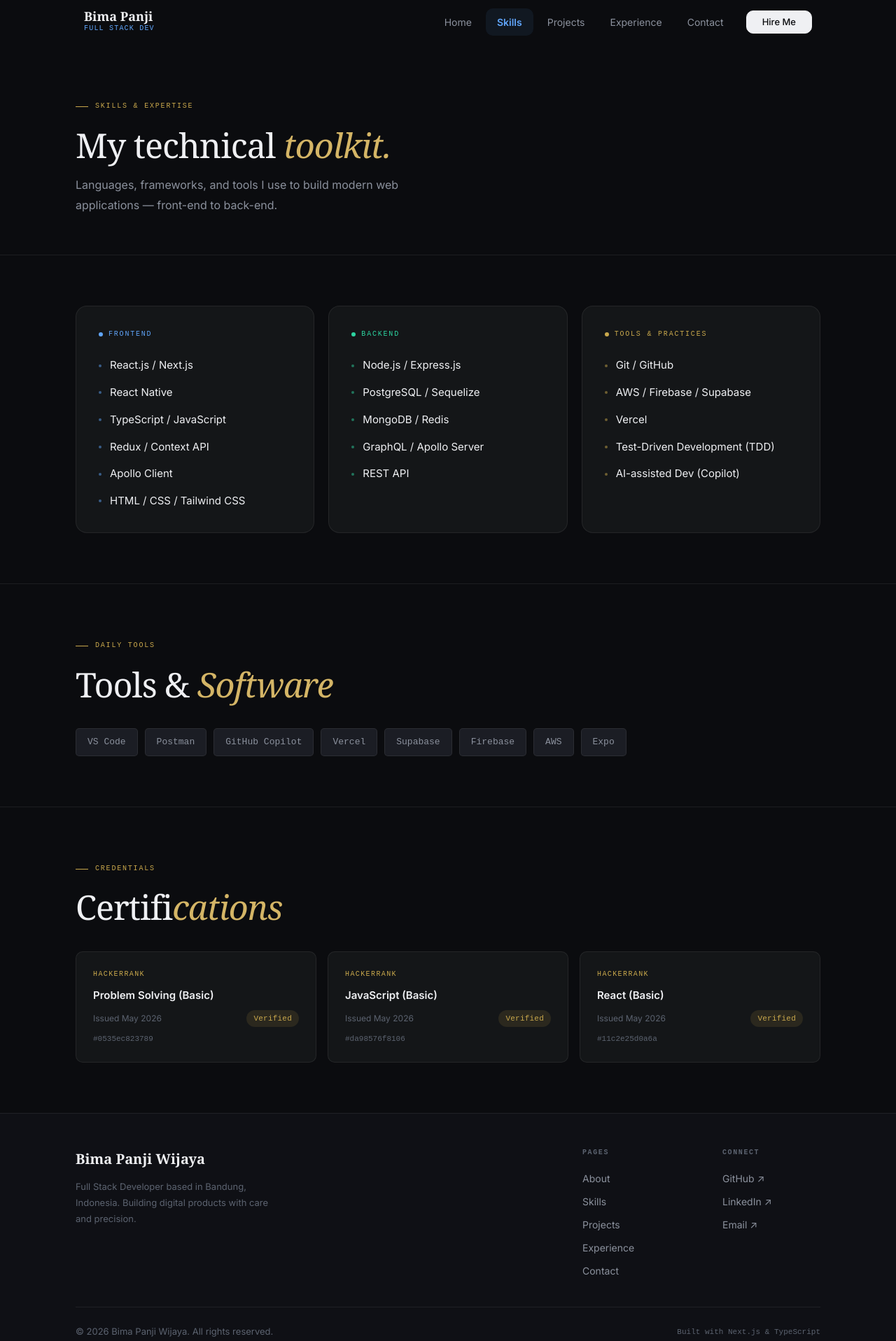
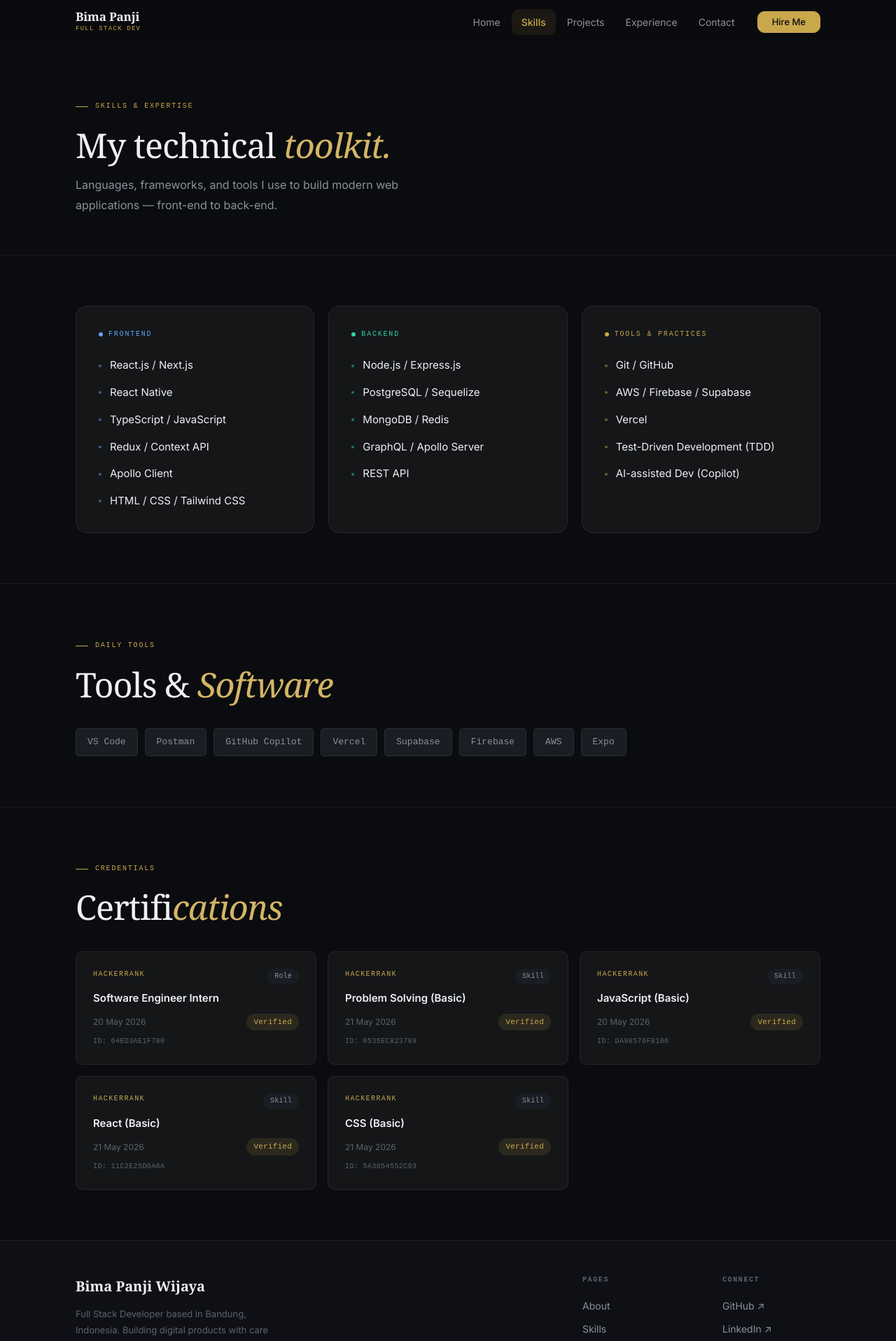
Before and after one commit to BimaPanjiWijaya/Profile, a Next.js app in the folder client/: page /skills in a window 1280 px wide. Shown: the top 1917 px of the page at 70% size. Built offline with nearby package versions, Linux system fonts and the light colour scheme.

Commit message:
Grockcicle

```diff
--- a/client/app/globals.css
+++ b/client/app/globals.css
@@ -251,6 +251,43 @@ img, svg {
 ::-webkit-scrollbar-track { background: var(--bg); }
 ::-webkit-scrollbar-thumb { background: var(--surface2); border-radius: 3px; }
 
+/* ─── NAVBAR ─── */
+.nav-link {
+  padding: 7px 14px;
+  border-radius: var(--radius-md);
+  font-size: 14px;
+  color: var(--muted2);
+  transition: color var(--transition), background var(--transition);
+  white-space: nowrap;
+}
+.nav-link:hover {
+  color: var(--text);
+  background: rgba(255, 255, 255, 0.05);
+}
+.nav-link.active {
+  color: var(--gold);
+  background: rgba(201, 168, 76, 0.09);
+  font-weight: 500;
+}
+
+.mobile-nav-link {
+  display: block;
+  padding: 12px 16px;
+  border-radius: var(--radius-md);
+  font-size: 15px;
+  color: var(--muted2);
+  transition: color var(--transition), background var(--transition);
+}
+.mobile-nav-link:hover {
+  color: var(--text);
+  background: rgba(255, 255, 255, 0.05);
+}
+.mobile-nav-link.active {
+  color: var(--gold);
+  background: rgba(201, 168, 76, 0.09);
+  font-weight: 500;
+}
+
 /* ─── HOVER UTILITIES (replaces inline onMouseEnter/Leave handlers) ─── */
 .h-border { transition: border-color var(--transition); }
 .h-border:hover { border-color: var(--border2); }
@@ -273,6 +310,10 @@ img, svg {
   display: none !important;
 }
 
+.desktop-nav {
+  display: flex;
+}
+
 @media (max-width: 900px) {
   .container {
     padding: 0 20px;
@@ -280,4 +321,7 @@ img, svg {
   .mobile-burger {
     display: flex !important;
   }
+  .desktop-nav {
+    display: none !important;
+  }
 }
--- a/client/app/projects/page.tsx
+++ b/client/app/projects/page.tsx
@@ -20,8 +20,8 @@ const projects = [
       "React Infinite Scroll",
       "Vercel",
     ],
-    github: "#",
-    live: "#",
+    github: "https://github.com/BimaPanjiWijaya/Grockcicle",
+    live: "https://grockcicle.vercel.app/",
   },
   {
     num: "02",
--- a/client/app/skills/page.tsx
+++ b/client/app/skills/page.tsx
@@ -51,21 +51,38 @@ const tools = [
 const certifications = [
   {
     issuer: "HackerRank",
+    name: "Software Engineer Intern",
+    date: "20 May 2026",
+    code: "64ED3AE1F780",
+    type: "Role Certification",
+  },
+  {
+    issuer: "HackerRank",
     name: "Problem Solving (Basic)",
-    date: "May 2026",
-    code: "0535ec823789",
+    date: "21 May 2026",
+    code: "0535EC823789",
+    type: "Skill Certification",
   },
   {
     issuer: "HackerRank",
     name: "JavaScript (Basic)",
-    date: "May 2026",
-    code: "da98576f8106",
+    date: "20 May 2026",
+    code: "DA98576F8106",
+    type: "Skill Certification",
   },
   {
     issuer: "HackerRank",
     name: "React (Basic)",
-    date: "May 2026",
-    code: "11c2e25d0a6a",
+    date: "21 May 2026",
+    code: "11C2E25D0A6A",
+    type: "Skill Certification",
+  },
+  {
+    issuer: "HackerRank",
+    name: "CSS (Basic)",
+    date: "21 May 2026",
+    code: "5A3854552C93",
+    type: "Skill Certification",
   },
 ];
 
@@ -202,7 +219,7 @@ export default function SkillsPage() {
           <div
             style={{
               display: "grid",
-              gridTemplateColumns: "repeat(3, 1fr)",
+              gridTemplateColumns: "repeat(auto-fill, minmax(280px, 1fr))",
               gap: "16px",
             }}
           >
@@ -217,6 +234,14 @@ export default function SkillsPage() {
                   padding: "24px",
                 }}
               >
+                <div
+                  style={{
+                    display: "flex",
+                    justifyContent: "space-between",
+                    alignItems: "flex-start",
+                    marginBottom: "10px",
+                  }}
+                >
                   <p
                     style={{
                       fontFamily: "var(--mono)",
@@ -224,17 +249,21 @@ export default function SkillsPage() {
                       letterSpacing: "0.14em",
                       textTransform: "uppercase",
                       color: "var(--gold)",
-                    marginBottom: "10px",
                     }}
                   >
                     {c.issuer}
                   </p>
+                  <span className="badge badge-gray" style={{ fontSize: "10px" }}>
+                    {c.type === "Role Certification" ? "Role" : "Skill"}
+                  </span>
+                </div>
                 <p
                   style={{
                     fontSize: "15px",
                     fontWeight: 600,
                     color: "var(--text)",
-                    marginBottom: "8px",
+                    marginBottom: "12px",
+                    lineHeight: 1.3,
                   }}
                 >
                   {c.name}
@@ -244,22 +273,23 @@ export default function SkillsPage() {
                     display: "flex",
                     justifyContent: "space-between",
                     alignItems: "center",
+                    marginBottom: "8px",
                   }}
                 >
                   <span style={{ fontSize: "12px", color: "var(--muted)" }}>
-                    Issued {c.date}
+                    {c.date}
                   </span>
                   <span className="badge badge-gold">Verified</span>
                 </div>
                 <p
                   style={{
                     fontFamily: "var(--mono)",
-                    fontSize: "11px",
+                    fontSize: "10px",
                     color: "var(--muted)",
-                    marginTop: "8px",
+                    letterSpacing: "0.04em",
                   }}
                 >
-                  #{c.code}
+                  ID: {c.code}
                 </p>
               </div>
             ))}
--- a/client/components/Footer.tsx
+++ b/client/components/Footer.tsx
@@ -74,7 +74,9 @@ export default function Footer() {
             >
               Pages
             </p>
-            <div style={{ display: "flex", flexDirection: "column", gap: "10px" }}>
+            <div
+              style={{ display: "flex", flexDirection: "column", gap: "10px" }}
+            >
               {pageLinks.map((l) => (
                 <Link
                   key={l.href}
@@ -85,10 +87,12 @@ export default function Footer() {
                     transition: "color var(--transition)",
                   }}
                   onMouseEnter={(e) =>
-                    ((e.currentTarget as HTMLElement).style.color = "var(--text)")
+                    ((e.currentTarget as HTMLElement).style.color =
+                      "var(--text)")
                   }
                   onMouseLeave={(e) =>
-                    ((e.currentTarget as HTMLElement).style.color = "var(--muted2)")
+                    ((e.currentTarget as HTMLElement).style.color =
+                      "var(--muted2)")
                   }
                 >
                   {l.label}
@@ -111,7 +115,9 @@ export default function Footer() {
             >
               Connect
             </p>
-            <div style={{ display: "flex", flexDirection: "column", gap: "10px" }}>
+            <div
+              style={{ display: "flex", flexDirection: "column", gap: "10px" }}
+            >
               {socials.map((s) => (
                 <a
                   key={s.label}
@@ -124,10 +130,12 @@ export default function Footer() {
                     transition: "color var(--transition)",
                   }}
                   onMouseEnter={(e) =>
-                    ((e.currentTarget as HTMLElement).style.color = "var(--gold)")
+                    ((e.currentTarget as HTMLElement).style.color =
+                      "var(--gold)")
                   }
                   onMouseLeave={(e) =>
-                    ((e.currentTarget as HTMLElement).style.color = "var(--muted2)")
+                    ((e.currentTarget as HTMLElement).style.color =
+                      "var(--muted2)")
                   }
                 >
                   {s.label}
@@ -155,9 +163,7 @@ export default function Footer() {
               fontSize: "11px",
               color: "var(--muted)",
             }}
-          >
-            Built with Next.js & TypeScript
-          </p>
+          ></p>
         </div>
       </div>
     </footer>
--- a/client/components/Navbar.tsx
+++ b/client/components/Navbar.tsx
@@ -36,19 +36,22 @@ export default function Navbar() {
           right: 0,
           zIndex: 1000,
           height: "var(--nav-h)",
-          background: scrolled ? "rgba(250,251,253,0.92)" : "transparent",
-          backdropFilter: scrolled ? "blur(16px)" : "none",
+          background: scrolled
+            ? "rgba(11, 12, 15, 0.88)"
+            : "rgba(11, 12, 15, 0.4)",
+          backdropFilter: "blur(16px)",
+          WebkitBackdropFilter: "blur(16px)",
           borderBottom: scrolled
-            ? "1px solid var(--gray-100)"
+            ? "1px solid var(--border)"
             : "1px solid transparent",
-          transition: "all 0.3s ease",
+          transition: "background 0.3s ease, border-color 0.3s ease",
         }}
       >
         <div
           style={{
             maxWidth: "var(--max-w)",
             margin: "0 auto",
-            padding: "0 60px",
+            padding: "0 48px",
             height: "100%",
             display: "flex",
             alignItems: "center",
@@ -58,70 +61,61 @@ export default function Navbar() {
           {/* Logo */}
           <Link
             href="/"
-            style={{ display: "flex", flexDirection: "column", gap: "1px" }}
+            style={{ display: "flex", flexDirection: "column", gap: "2px" }}
           >
             <span
               style={{
-                fontFamily: "var(--font-serif)",
-                fontSize: "18px",
-                fontWeight: 700,
-                color: "var(--ink)",
+                fontFamily: "var(--serif)",
+                fontSize: "17px",
+                fontWeight: 600,
+                color: "var(--text)",
                 lineHeight: 1,
+                letterSpacing: "-0.01em",
               }}
             >
               Bima Panji
             </span>
             <span
               style={{
-                fontFamily: "var(--font-mono)",
-                fontSize: "10px",
-                color: "var(--blue)",
-                letterSpacing: "0.12em",
-                fontWeight: 400,
+                fontFamily: "var(--mono)",
+                fontSize: "9px",
+                color: "var(--gold)",
+                letterSpacing: "0.14em",
+                textTransform: "uppercase",
               }}
             >
-              FULL STACK DEV
+              Full Stack Dev
             </span>
           </Link>
 
           {/* Desktop nav */}
-          <div style={{ display: "flex", alignItems: "center", gap: "4px" }}>
+          <div
+            style={{
+              display: "flex",
+              alignItems: "center",
+              gap: "2px",
+            }}
+            className="desktop-nav"
+          >
             {navLinks.map((link) => {
               const active = pathname === link.href;
               return (
                 <Link
                   key={link.href}
                   href={link.href}
-                  style={{
-                    padding: "8px 16px",
-                    borderRadius: "var(--radius-md)",
-                    fontSize: "14px",
-                    fontWeight: active ? 600 : 400,
-                    color: active ? "var(--blue)" : "var(--gray-600)",
-                    background: active ? "var(--blue-pale)" : "transparent",
-                    transition: "all var(--transition)",
-                  }}
-                  onMouseEnter={(e) => {
-                    if (!active)
-                      (e.currentTarget as HTMLElement).style.background =
-                        "var(--gray-50)";
-                  }}
-                  onMouseLeave={(e) => {
-                    if (!active)
-                      (e.currentTarget as HTMLElement).style.background =
-                        "transparent";
-                  }}
+                  className={`nav-link${active ? " active" : ""}`}
                 >
                   {link.label}
                 </Link>
               );
             })}
+
             <Link
               href="/contact"
-              className="btn btn-dark"
+              className="btn btn-gold"
               style={{
-                marginLeft: "12px",
-                padding: "9px 22px",
+                marginLeft: "16px",
+                padding: "8px 20px",
                 fontSize: "13px",
               }}
             >
@@ -129,44 +123,39 @@ export default function Navbar() {
             </Link>
           </div>
 
-          {/* Mobile burger */}
+          {/* Hamburger button */}
           <button
             onClick={() => setMobileOpen(!mobileOpen)}
+            className="mobile-burger"
             style={{
-              display: "none",
               background: "none",
               border: "none",
               cursor: "pointer",
               padding: "8px",
-            }}
-            className="mobile-burger"
-          >
-            <div
-              style={{
-                width: "22px",
               display: "flex",
               flexDirection: "column",
               gap: "5px",
+              width: "36px",
             }}
+            aria-label="Toggle menu"
           >
             <span
               style={{
                 display: "block",
                 height: "2px",
-                  background: "var(--ink)",
+                background: "var(--text)",
                 borderRadius: "2px",
-                  transition: "all 0.2s",
-                  transform: mobileOpen
-                    ? "rotate(45deg) translateY(7px)"
-                    : "none",
+                transition: "transform 0.25s ease, opacity 0.25s ease",
+                transform: mobileOpen ? "rotate(45deg) translateY(7px)" : "none",
               }}
             />
             <span
               style={{
                 display: "block",
                 height: "2px",
-                  background: "var(--ink)",
+                background: "var(--text)",
                 borderRadius: "2px",
+                transition: "opacity 0.25s ease",
                 opacity: mobileOpen ? 0 : 1,
               }}
             />
@@ -174,15 +163,14 @@ export default function Navbar() {
               style={{
                 display: "block",
                 height: "2px",
-                  background: "var(--ink)",
+                background: "var(--text)",
                 borderRadius: "2px",
-                  transition: "all 0.2s",
+                transition: "transform 0.25s ease, opacity 0.25s ease",
                 transform: mobileOpen
                   ? "rotate(-45deg) translateY(-7px)"
                   : "none",
               }}
             />
-            </div>
           </button>
         </div>
       </nav>
@@ -196,32 +184,36 @@ export default function Navbar() {
             left: 0,
             right: 0,
             zIndex: 999,
-            background: "#fff",
-            borderBottom: "1px solid var(--gray-100)",
-            padding: "16px 24px 24px",
-            boxShadow: "var(--shadow-lg)",
+            background: "var(--bg2)",
+            borderBottom: "1px solid var(--border)",
+            padding: "12px 20px 20px",
+            boxShadow: "0 16px 40px rgba(0,0,0,0.5)",
             display: "flex",
             flexDirection: "column",
             gap: "4px",
           }}
         >
-          {navLinks.map((link) => (
+          {navLinks.map((link) => {
+            const active = pathname === link.href;
+            return (
               <Link
                 key={link.href}
                 href={link.href}
-              style={{
-                padding: "12px 16px",
-                borderRadius: "var(--radius-md)",
-                fontSize: "15px",
-                fontWeight: pathname === link.href ? 600 : 400,
-                color: pathname === link.href ? "var(--blue)" : "var(--ink)",
-                background:
-                  pathname === link.href ? "var(--blue-pale)" : "transparent",
-              }}
+                className={`mobile-nav-link${active ? " active" : ""}`}
               >
                 {link.label}
               </Link>
-          ))}
+            );
+          })}
+          <div style={{ paddingTop: "8px", borderTop: "1px solid var(--border)", marginTop: "4px" }}>
+            <Link
+              href="/contact"
+              className="btn btn-gold"
+              style={{ width: "100%", justifyContent: "center" }}
+            >
+              Hire Me →
+            </Link>
+          </div>
         </div>
       )}
     </>
```
Lines whose indentation alone changed are shown as unchanged.
